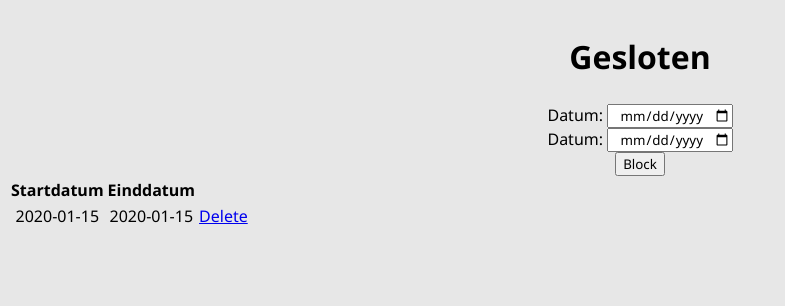
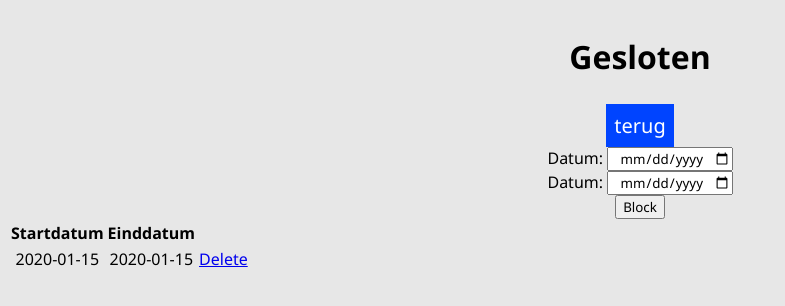
Before and after one commit to achilj/hotel, a PHP site: page /admin/block.php in a window 1280 px wide. Shown: the top 306 px of the page, without its empty margins (0-785 px from the left). Run offline with PHP 8.4, Linux system fonts and the light colour scheme; a user stored in the database is signed in; tables that the repository leaves empty hold one stand-in row (values such as "Sample post").

Commit message:
terugknoppen

```diff
--- a/admin/block.php
+++ b/admin/block.php
@@ -30,6 +30,7 @@ if ($_SERVER['REQUEST_METHOD'] == 'POST') {
 <body>
     <section class="dashcontainer">
         <h1>Gesloten</h1>
+        <a class="terugknop" href="index.php">terug</a>
         <form method="post" action="block.php">
             <label for="startdate">Datum:</label>
             <input type="date" id="startdate" name="startdate" required>
--- a/admin/fotos.php
+++ b/admin/fotos.php
@@ -49,6 +49,7 @@ if (isset($_GET['kamerfilter']) && $_GET['kamerfilter'] !== "") {
 <body>
     <section class="dashcontainer">
         <h1>Fotos Upload</h1>
+        <a class="terugknop" href="index.php">terug</a>
         <form action="utility/fotosupload.php" method="post" enctype="multipart/form-data" class="fotoupload">
             <label for="fotoname">Naam van de foto:</label>
             <input type="text" name="fotoname" id="fotoname" required>
```
